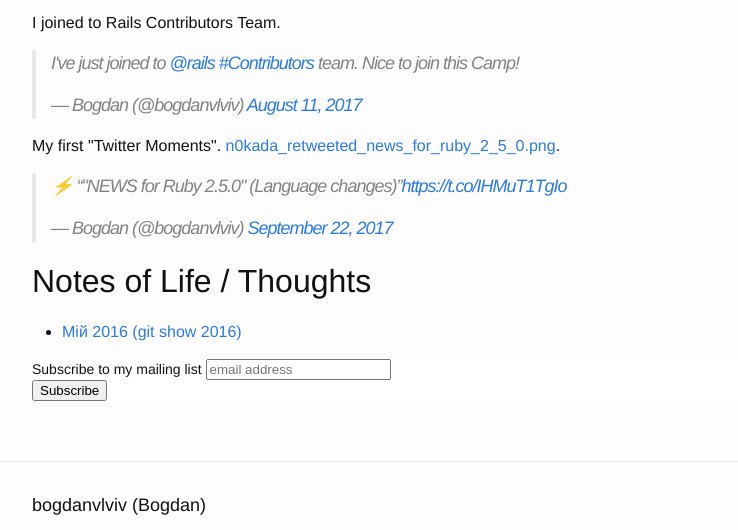
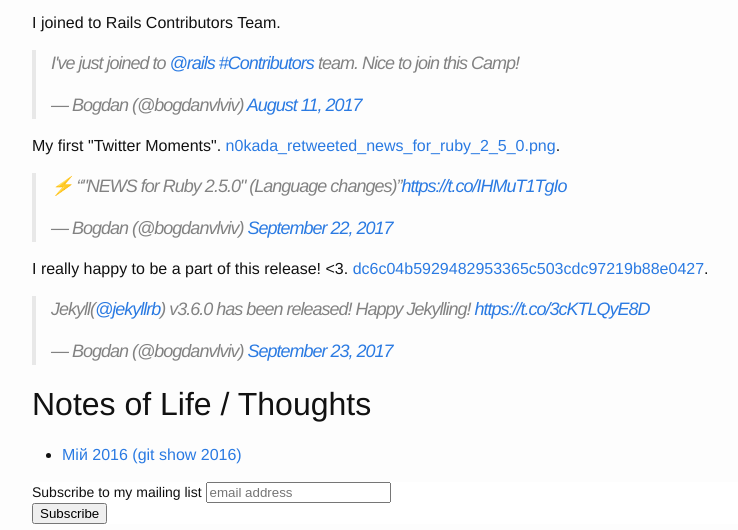
Before and after one commit to crowdpro3/bogdanvlviv.github.io, a Jekyll site: the page built from about.html, in a window 1280 px wide and 900 px high, scrolled down 2945 px, cut to the strip 0-530 px from the top of the window. Shown: the whole strip, without its empty margins (238-976 px from the left). Built offline with Jekyll 4.4.1, drawn with Linux system fonts in a browser that asks for light colours; comment, search, counter and statistics services are not loaded.

Commit message:
Update about page
Update updated_at mark on resume page

```diff
--- a/about.html
+++ b/about.html
@@ -243,6 +243,13 @@
   <blockquote class="twitter-tweet" data-lang="en"><p lang="en" dir="ltr">⚡️ “&quot;NEWS for Ruby 2.5.0&quot; (Language changes)”<a href="https://t.co/IHMuT1TgIo">https://t.co/IHMuT1TgIo</a></p>&mdash; Bogdan (@bogdanvlviv) <a href="https://twitter.com/bogdanvlviv/status/911261147541721089">September 22, 2017</a></blockquote>
 </p>
 
+<p>
+  I really happy to be a part of this release! <3.
+  <a href="https://github.com/bogdanvlviv/bogdanvlviv.github.io/commit/dc6c04b5929482953365c503cdc97219b88e0427" target="_blank">dc6c04b5929482953365c503cdc97219b88e0427</a>.
+
+  <blockquote class="twitter-tweet" data-lang="en"><p lang="da" dir="ltr">Jekyll(<a href="https://twitter.com/jekyllrb">@jekyllrb</a>) v3.6.0 has been released! Happy Jekylling! <a href="https://t.co/3cKTLQyE8D">https://t.co/3cKTLQyE8D</a></p>&mdash; Bogdan (@bogdanvlviv) <a href="https://twitter.com/bogdanvlviv/status/911672784891400198">September 23, 2017</a></blockquote>
+</p>
+
 <h2>Notes of Life / Thoughts</h2>
 
 <ul>
--- a/resume.html
+++ b/resume.html
@@ -150,5 +150,5 @@
     </li>
   </ol>
 
-  <span class="resume-meta" title="Updated at"><time itemprop="dateUpdated">August 19, 2017</time></span>
+  <span class="resume-meta" title="Updated at"><time itemprop="dateUpdated">September 23, 2017</time></span>
 </div>
```
